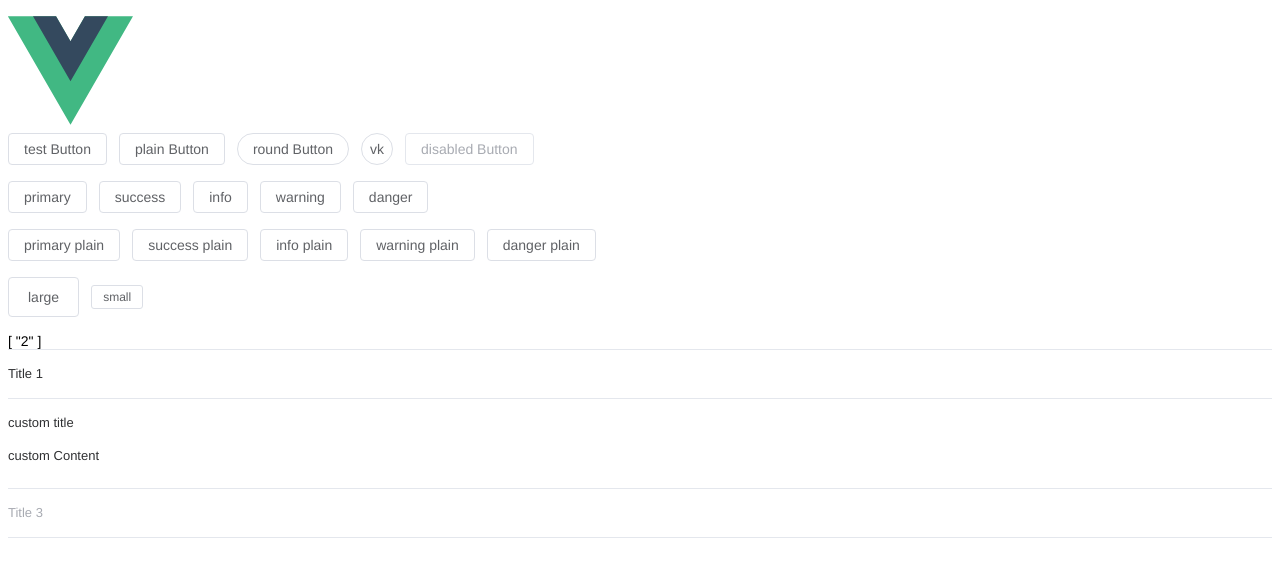
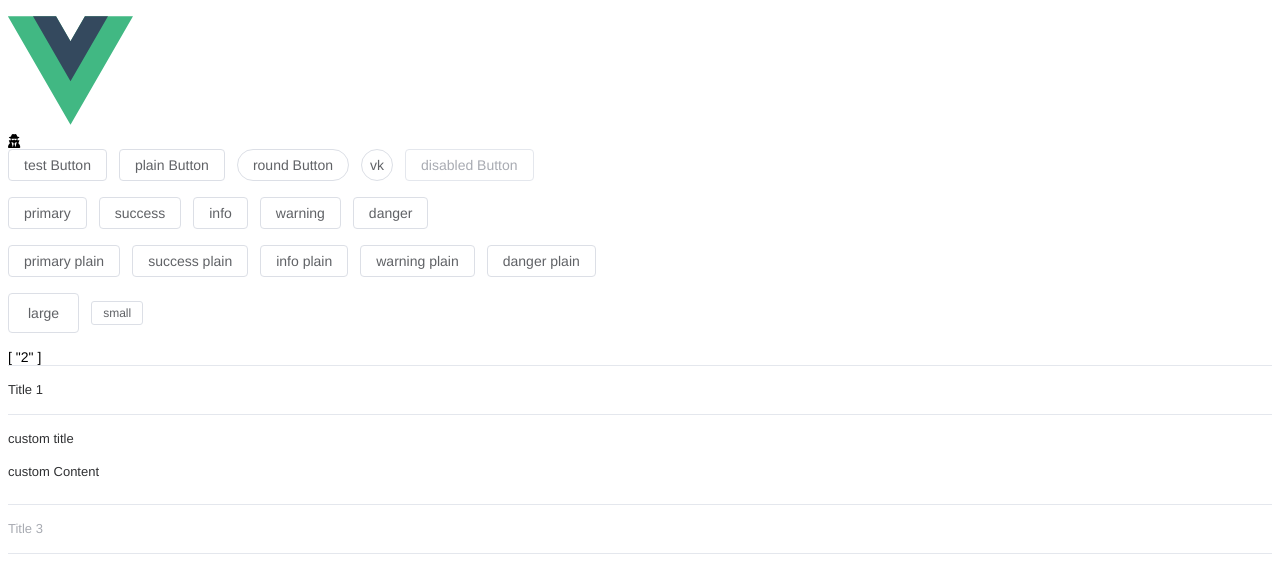
Before and after one commit to qbh990803/v-element-plus, a Vue app: page / in a window 1280 px wide. Shown: the top 572 px of the page. Built offline with nearby package versions, Linux system fonts and the light colour scheme.

Commit message:
feat: 添加FontAwesomeIcon

```diff
--- a/package.json
+++ b/package.json
@@ -12,6 +12,9 @@
     "lint": "eslint . --ext .vue,.js,.jsx,.cjs,.mjs,.ts,.tsx,.cts,.mts --fix --ignore-path .gitignore"
   },
   "dependencies": {
+    "@fortawesome/fontawesome-svg-core": "^6.5.2",
+    "@fortawesome/free-solid-svg-icons": "^6.5.2",
+    "@fortawesome/vue-fontawesome": "^3.0.6",
     "vue": "^3.3.11"
   },
   "devDependencies": {
--- a/src/App.vue
+++ b/src/App.vue
@@ -29,7 +29,7 @@
       height="125"
     />
   </header>
-
+  <font-awesome-icon :icon="['fas', 'user-secret']" />
   <main>
     <Button ref="buttonRef">test Button</Button>
     <Button plain>plain Button</Button>
--- a/src/main.ts
+++ b/src/main.ts
@@ -1,6 +1,11 @@
-import { createApp } from 'vue'
-import App from './App.vue'
+import { createApp } from "vue";
+import { library } from "@fortawesome/fontawesome-svg-core";
+import { fas } from "@fortawesome/free-solid-svg-icons";
+import { FontAwesomeIcon } from "@fortawesome/vue-fontawesome";
+import App from "./App.vue";
 
-import './styles/index.css'
+import "./styles/index.css";
 
-createApp(App).mount('#app')
+library.add(fas);
+
+createApp(App).component("font-awesome-icon", FontAwesomeIcon).mount("#app");
```
Also changed, not shown: 1 other file (tests, documents, lock files or other folders).
